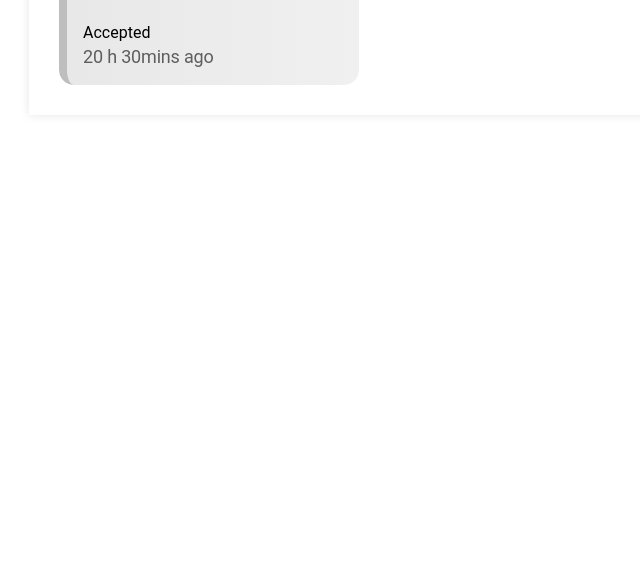
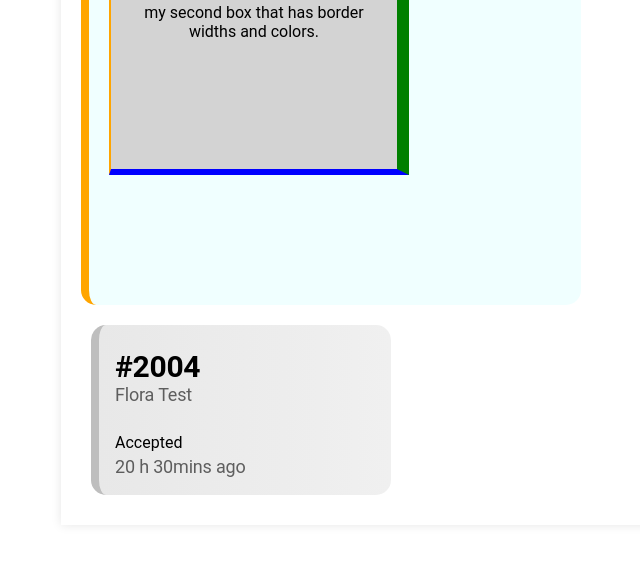
Before and after one commit to florenceorimba/CssDay3boxmodel, a plain HTML site: page index.htm in a window 1280 px wide. Shown: the part 431-996 px from the top of the page, without its empty margins (99-739 px from the left). Before the commit the page ends 800 px from the top, so only its background shows below. Drawn offline with Linux system fonts and the light colour scheme.

Commit message:
Add files via upload

```diff
--- a/index.htm
+++ b/index.htm
@@ -11,7 +11,13 @@
 
       <p>How to create a box model</p>
 
-    <div class="box"></div>
+    <div class="box">my new box</div>
+
+    <div class="box-x">
+    <div class="box-border">
+        my second box that has border widths and colors.
+    </div>
+    </div>
 
     <div class="card">
     <div class="order-number">
--- a/mystyles.css
+++ b/mystyles.css
@@ -2,7 +2,7 @@ body {
     font-family: "Roboto", sans-serif;
     background-color: var(--bg-white);
     margin: 0;
-    padding: 0;
+    padding: 40px;
     font-size: 16px;
 }
 
@@ -16,6 +16,36 @@ body {
     padding: 60px; /* Task 2: Add padding */
     margin: 10px; /* Task 3: Adjust margin to space elements properly */
     box-sizing: border-box; /* Task 4: Add box sizing to all elements */
+}
+.box-x {
+  padding: 20px;
+  background-color: #F0FFFF;
+  width: 500px;
+  text-align: center;
+  height: 350px;
+
+  /* Different border widths and colors */
+
+  border-left: 8px solid orange;
+  border-radius: 15px;
+  margin-bottom: 20px;
+}
+
+
+.box-border {
+  padding: 20px;
+  background-color: lightgray;
+  width: 300px;
+  text-align: center;
+  height: 200px;
+
+  /* Different border widths and colors */
+  border-top: 8px solid violet;
+  border-right: 12px solid green;
+  border-bottom: 6px solid blue;
+  border-left: 2px solid orange;
+
+  margin-bottom: 20px;
 }
 
 .card { /* Task 5: Create a card-like component with padding margin and a border */
```
